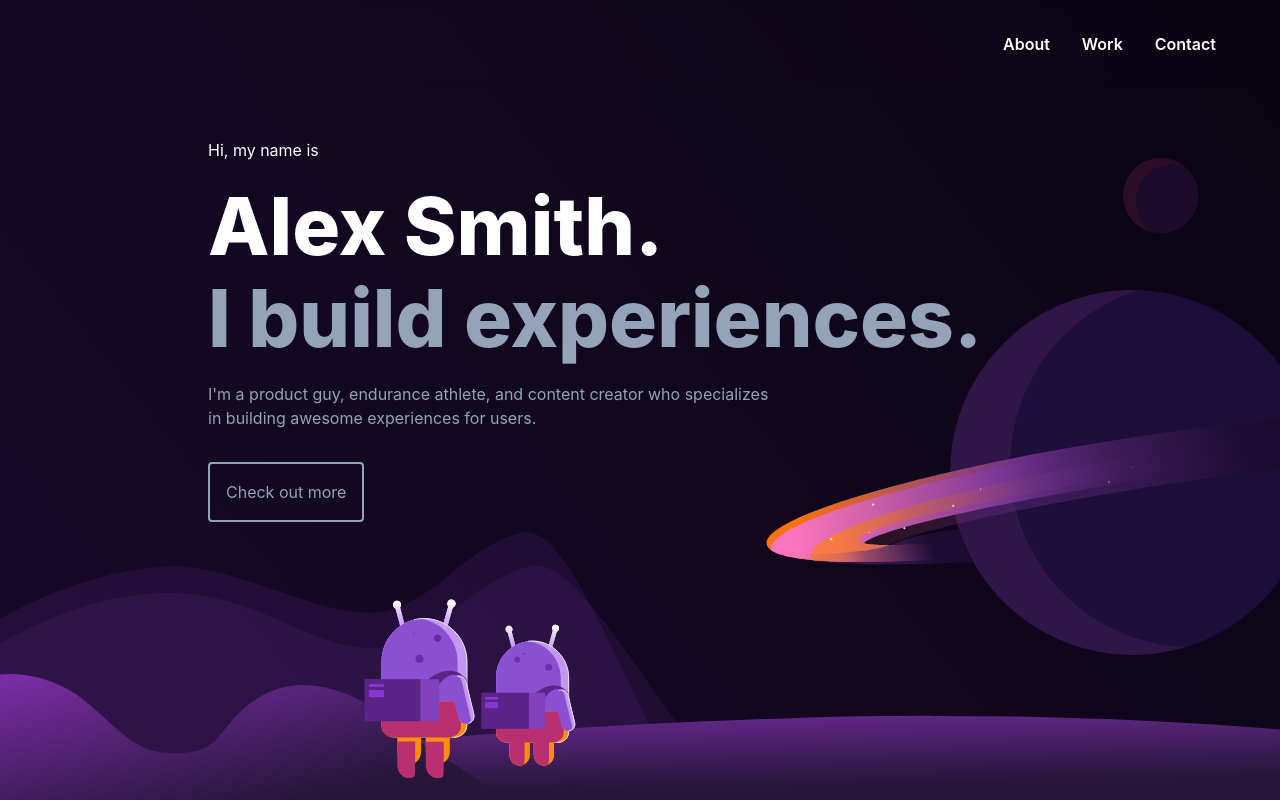
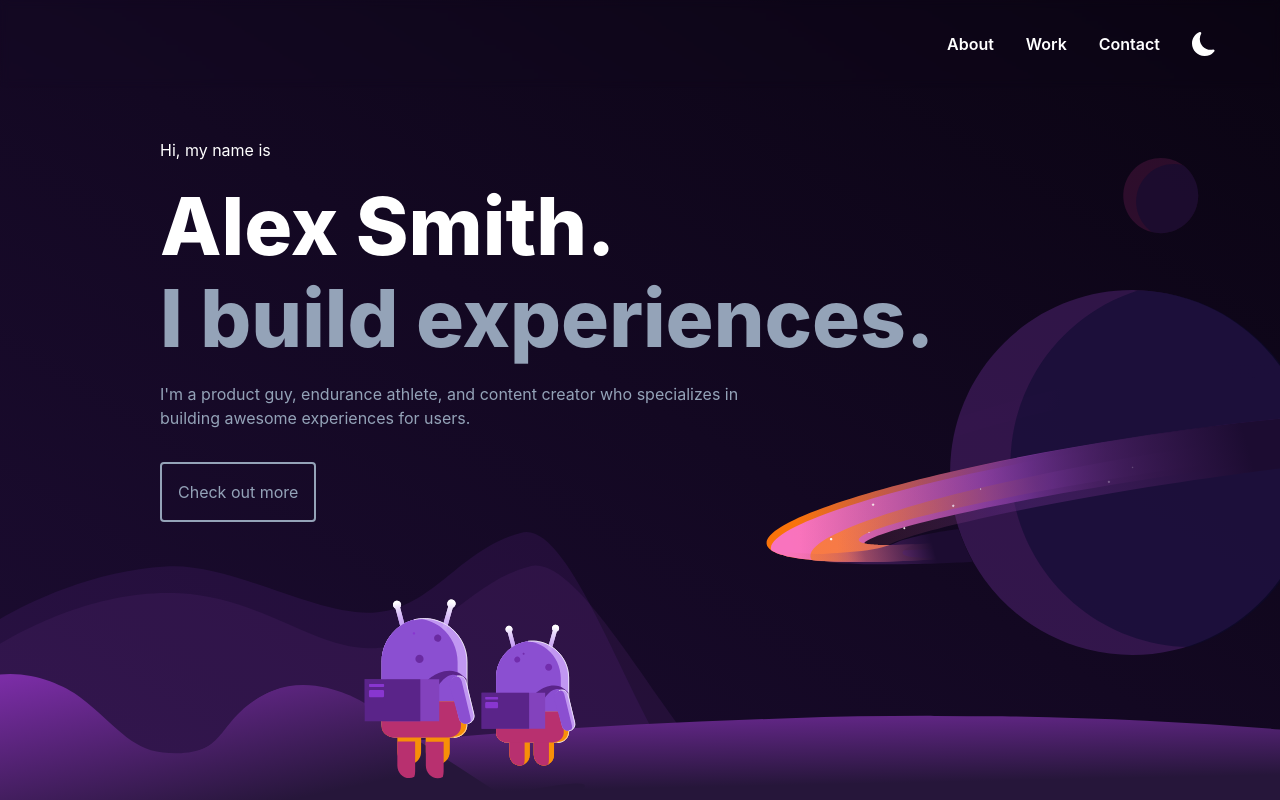
Before and after one commit to smithavt14/next-portfolio-site, a Next.js app: page / in a window 1280 px wide. Shown: the top 800 px of the page. Built offline with nearby package versions, Linux system fonts and the light colour scheme.

Commit message:
Add light/dark mode to large screens

```diff
--- a/components/Hero.js
+++ b/components/Hero.js
@@ -1,32 +1,40 @@
 /* eslint-disable jsx-a11y/alt-text */
 import Image from 'next/image'
 
-import BigBackground from '../public/images/bg-bgd.svg'
-import SmallBackground from '../public/images/sm-bgd.svg'
+import BigDarkBackground from '../public/images/bg-bgd.svg'
+import BigLightBackground from '../public/images/lt-bg-bgd.svg'
+import SmallDarkBackground from '../public/images/sm-bgd.svg'
+import SmallLightBackground from '../public/images/lt-sm-bgd.svg'
 
 import { FaArrowDown } from 'react-icons/fa';
 
-const Hero = () => {
+const Hero = ({darkMode}) => {
   return (
-    <div className="flex flex-col justify-center min-h-screen relative box-border px-4 sm:px-16">
-      <div className="w-full mb-80 mx-auto z-10 sm:mb-40 lg:w-9/12 lg:max-w-5xl">
+    <div className={`flex flex-col justify-center min-h-screen box-border bg-gradient-to-tr text-black dark:text-white  ${darkMode ? "from-midnight to-deepnight" : "from-sky-100 to-sky-300"}`}>
+      <div className=" w-full mb-80 z-10 mx-auto px-6 sm:mb-40 md:px-12 lg:px-24 xl:px-40">
         <p className="my-5 text-base">Hi, my name is </p>
 
         <h2 className="mt-5 mb-1 font-extrabold text-responsive">Alex Smith.</h2>
-        <h2 className="mb-5 mt-1 font-extrabold text-slate-400 bg-clip-text text-responsive">I build experiences.</h2>
+        <h2 className="mb-5 mt-1 font-extrabold dark:text-slate-400 text-deepPurple bg-clip-text text-responsive">I build experiences.</h2>
 
-        <p className="w-full my-5 text-base text-slate-400 lg:w-8/12">I&apos;m a product guy, endurance athlete, and content creator who specializes in building awesome experiences for users.</p>
+        <p className="w-full my-5 text-base dark:text-slate-400 text-black lg:w-8/12">I&apos;m a product guy, endurance athlete, and content creator who specializes in building awesome experiences for users.</p>
 
-        <a href='#' className="invisible group transition-all hover:text-violet-400 hover:border-violet-400 w-fit mt-8 p-4 border-2 border-slate-400 rounded flex items-center justify-center text-slate-400 md:visible">
-          <p className="">Check out more</p>
-          <FaArrowDown className="transition-all fill-violet-400 w-0 group-hover:w-4 group-hover:animate-bounce group-hover:ml-4 "/>
+        <a href='#' className="
+        invisible group w-fit mt-8 p-4 rounded flex items-center justify-center
+        text-white dark:text-slate-400 dark:group-hover:text-deepPurple
+        bg-deepPurple dark:bg-transparent
+        border-2 border-deepPurple dark:border-slate-400 dark:group-hover:border-deepPurple
+        md:visible">
+          <p>Check out more</p>
+          <FaArrowDown className="transition-all fill-white dark:fill-slate-400 w-0 group-hover:w-4 group-hover:animate-bounce group-hover:ml-4 "/>
         </a>
-
       </div>
 
-      <Image src={BigBackground} layout='fill' objectFit='cover' objectPosition='bottom 0px left 0px' className="invisible sm:visible z-0"/>
-      <Image src={SmallBackground} layout='fill' objectFit='cover' objectPosition='bottom 0px left 0px' className="visible sm:invisible z-0"/>
-
+      {/* Background Images */}
+      <Image src={BigDarkBackground} layout='fill' objectFit='cover' objectPosition='bottom 0px left 0px' className={`invisible z-0 ${darkMode ? "sm:visible" : "" }`}/>
+      <Image src={BigLightBackground} layout='fill' objectFit='cover' objectPosition='bottom 0px left 0px' className={`invisible z-0 ${darkMode ? "" : "sm:visible" }`}/>
+      <Image src={SmallDarkBackground} layout='fill' objectFit='cover' objectPosition='bottom 0px left 0px' className={`sm:invisible z-0 ${darkMode ? "visible" : "" }`}/>
+      <Image src={SmallLightBackground} layout='fill' objectFit='cover' objectPosition='bottom 0px left 0px' className={`sm:invisible z-0 ${darkMode ? "" : "visible" }`}/>
     </div>
   );
 }
--- a/components/Navbar.js
+++ b/components/Navbar.js
@@ -1,9 +1,24 @@
-const Navbar = () => {
+import { useState } from 'react';
+
+import { BsMoonFill } from 'react-icons/bs';
+import { BsFillSunFill } from "react-icons/bs";
+
+const Navbar = ({darkMode, toggleDarkMode}) => {
+
+  const setIcon = () => {
+    if (darkMode) {
+      return <BsMoonFill onClick={toggleDarkMode} className="ml-4 w-6 h-6 fill-white cursor-pointer hover:fill-deepPurple"/>
+    } else {
+      return <BsFillSunFill onClick={toggleDarkMode} className="ml-4 w-6 h-6 fill-white cursor-pointer hover:fill-deepPurple"/>
+    }
+  }
+
   return (
     <div className="fixed inset-x-0 top-0 py-8 px-16 w-screen text-white flex justify-end items-center backdrop-blur-sm z-10 invisible sm:visible">
-      <a href="#" className="font-semibold px-4 transition hover:text-slate-400">About</a>
-      <a href="#" className="font-semibold px-4 transition hover:text-slate-400">Work</a>
-      <a href="#" className="font-semibold pl-4 transition hover:text-slate-400">Contact</a>
+      <a href="#" className="font-semibold mx-4 transition hover:text-deepPurple">About</a>
+      <a href="#" className="font-semibold mx-4 transition hover:text-deepPurple">Work</a>
+      <a href="#" className="font-semibold mx-4 transition hover:text-deepPurple">Contact</a>
+      { setIcon() }
     </div>
   );
 }
--- a/pages/index.js
+++ b/pages/index.js
@@ -1,14 +1,20 @@
+import { useState } from 'react';
+
 import Navbar from '../components/Navbar';
 import Hero from '../components/Hero';
 import PageHead from '../components/Head';
 import About from '../components/About';
 
 export default function Home() {
+
+  const [darkMode, toggle] = useState(true);
+  const toggleDarkMode = () => { toggle(!darkMode) };
+
   return (
-    <div className="text-white antialiased relative bg-gradient-to-tr from-midnight to-deepnight">
+    <div className={darkMode ? 'dark' : ''}>
       <PageHead />
-      <Navbar />
-      <Hero />
+      <Navbar darkMode={darkMode} toggleDarkMode={toggleDarkMode} />
+      <Hero darkMode={darkMode} />
       <About />
     </div>
   )
--- a/tailwind.config.js
+++ b/tailwind.config.js
@@ -1,5 +1,6 @@
 /** @type {import('tailwindcss').Config} */
 module.exports = {
+  darkMode: 'class',
   content: [
     "./pages/**/*.{js,ts,jsx,tsx}",
     "./components/**/*.{js,ts,jsx,tsx}"
@@ -12,7 +13,8 @@ module.exports = {
       colors: {
         'midnight': '#1C0C32',
         'twilight': '#371761',
-        'deepnight': '#0a0412'
+        'deepnight': '#0a0412',
+        'deepPurple': '#8B4FD1'
       },
       keyframes: {
         otherBounce: {
```
Also changed, not shown: public/images/lt-bg-bgd.svg (added), public/images/lt-sm-bgd.svg (added).
